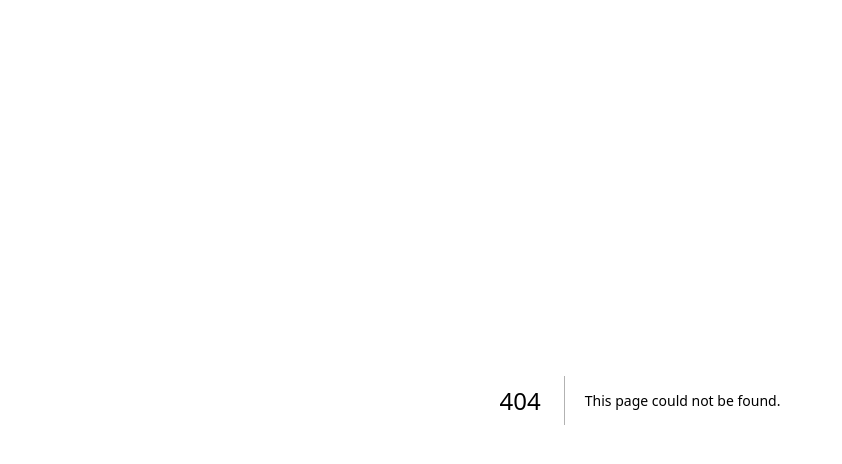
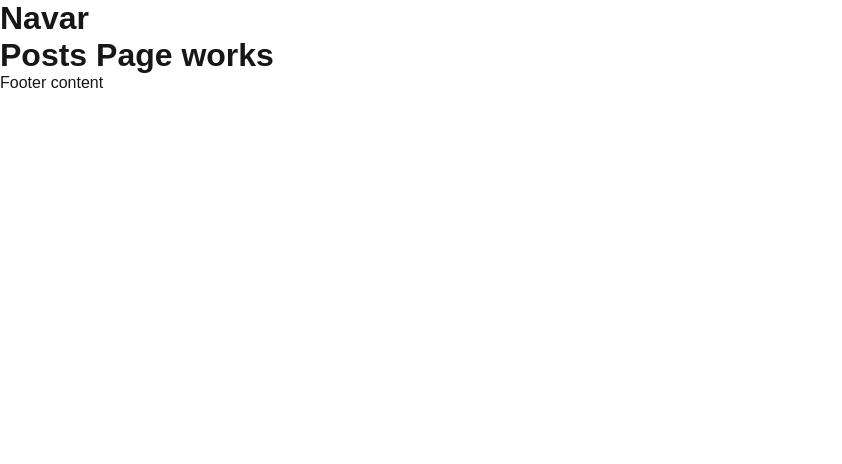
Before and after one commit to alexlin1127/20250722-next, a Next.js app: page /posts in a window 1280 px wide. Before the commit this address had no page. Shown: the top 464 px of the page, without its empty margins (0-842 px from the left). Built offline with nearby package versions, Linux system fonts and the light colour scheme.

Commit message:
feat: 新增 Posts 頁面和更新佈局結構

```diff
--- a/src/app/layout.js
+++ b/src/app/layout.js
@@ -20,7 +20,13 @@
   return (
     <html lang="en">
       <body className={`${geistSans.variable} ${geistMono.variable}`}>
+        <header>
+          <h1>Navar</h1>
+        </header>
         {children}
+        <footer>
+          <p>Footer content</p>
+        </footer>
       </body>
     </html>
   );
--- /dev/null
+++ b/src/app/posts/page.jsx
@@ -0,0 +1,5 @@
+const PostsPage = () => {
+  return <h1>Posts Page works</h1>;
+};
+
+export default PostsPage;
```
